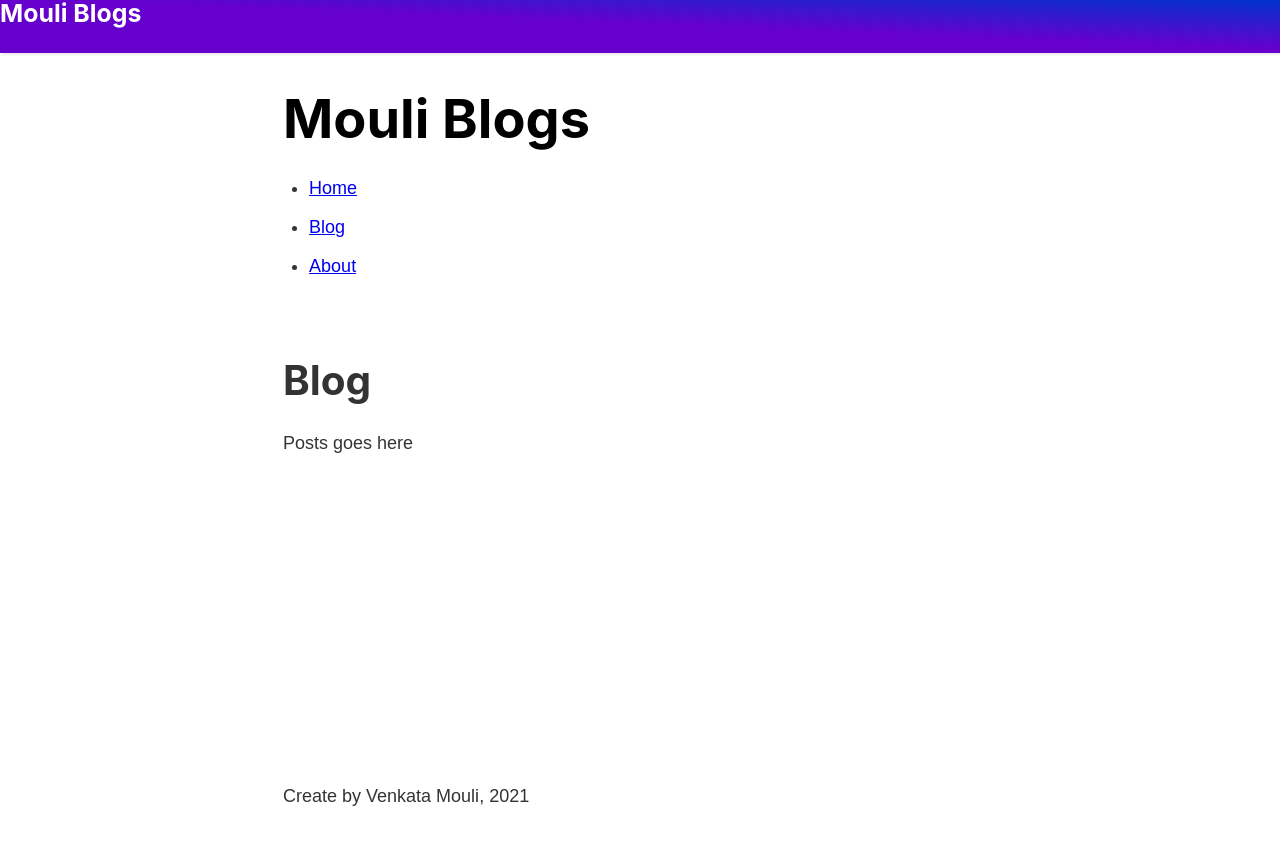
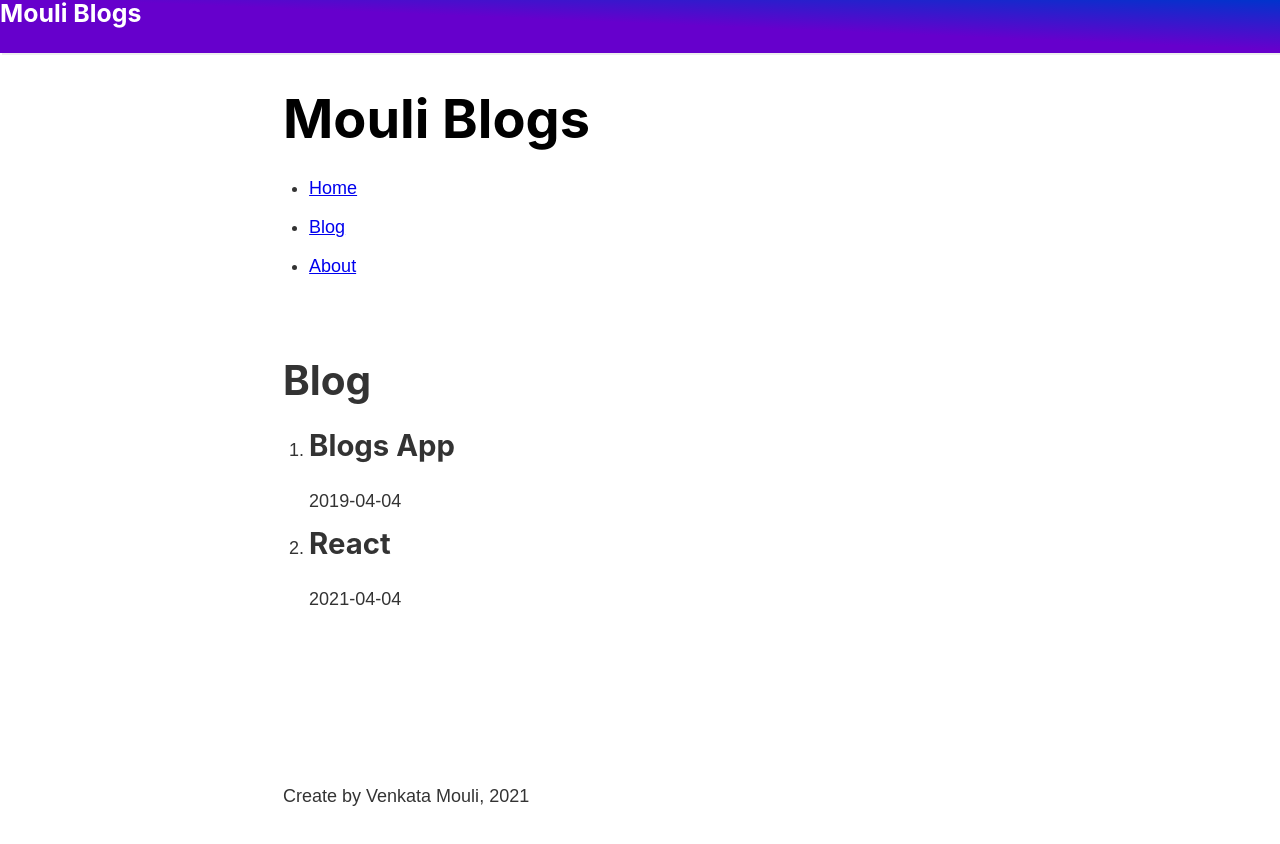
Before and after one commit to mouli3029/gatsby-blog, a Gatsby site: page /blog in a window 1280 px wide. Built offline with nearby package versions, Linux system fonts and the light colour scheme; Gatsby itself is replaced by a stand-in of ours; a web font is replaced by a local one.

Commit message:
Fetching markdown files

```diff
--- a/gatsby-config.js
+++ b/gatsby-config.js
@@ -11,6 +11,14 @@
     author : "Venkata Mouli"
   },
   plugins: [
-    'gatsby-plugin-sass'
+    'gatsby-plugin-sass',
+    {
+      resolve : 'gatsby-source-filesystem',
+      options : {
+        name : 'src',
+        path : `${__dirname}/src/`
+      }
+    },
+    'gatsby-transformer-remark'
   ],
 }
--- a/package.json
+++ b/package.json
@@ -6,7 +6,7 @@
   "license": "0BSD",
   "scripts": {
     "build": "gatsby build",
-    "develop": "gatsby develop",
+    "develop": "env-cmd -f .env.development gatsby develop",
     "format": "prettier --write \"**/*.{js,jsx,ts,tsx,json,md}\"",
     "start": "npm run develop",
     "serve": "gatsby serve",
@@ -18,12 +18,15 @@
     "gatsby": "^2.26.1",
     "gatsby-plugin-sass": "^3.1.0",
     "gatsby-plugin-styled-components": "^3.9.0",
+    "gatsby-source-filesystem": "^2.10.0",
+    "gatsby-transformer-remark": "^2.15.0",
     "react": "^16.12.0",
     "react-dom": "^16.12.0",
     "sass": "^1.32.5",
     "styled-components": "^5.2.1"
   },
   "devDependencies": {
+    "env-cmd": "^10.1.0",
     "prettier": "2.2.1"
   },
   "repository": {
--- a/src/pages/blog.js
+++ b/src/pages/blog.js
@@ -1,10 +1,36 @@
 import React from 'react'
 import Layout from '../components/layout'
+import {graphl,useStaticQuery} from 'gatsby'
+
 const BlogPage = () => {
+  const data = useStaticQuery(graphql`
+  query{
+    allMarkdownRemark{
+      edges{
+        node{
+          frontmatter{
+            title
+            date
+          }
+        }
+      }
+    }
+  }
+  `)
   return (
     <Layout>
        <h1>Blog</h1>
-        <p>Posts goes here</p>
+        <ol>
+          {data.allMarkdownRemark.edges.map((edge)=>{
+            return(
+              <li>
+                <h2>{edge.node.frontmatter.title}</h2>
+                <p>{edge.node.frontmatter.date}</p>
+
+              </li>
+            )
+          })}
+        </ol>
     </Layout>
   )
 }
--- /dev/null
+++ b/src/posts/gatsby.md
@@ -0,0 +1,11 @@
+---
+title : "Blogs App"
+date : "2019-04-04"
+---
+
+I just got to learn Graphql
+
+## Topics Covered
+1. Gatsby
+2. Graphql
+3. React
--- /dev/null
+++ b/src/posts/react.md
@@ -0,0 +1,6 @@
+---
+title : "React"
+date : "2021-04-04"
+---
+
+In this post you'll learn React.
```
Also changed, not shown: 1 other file.
